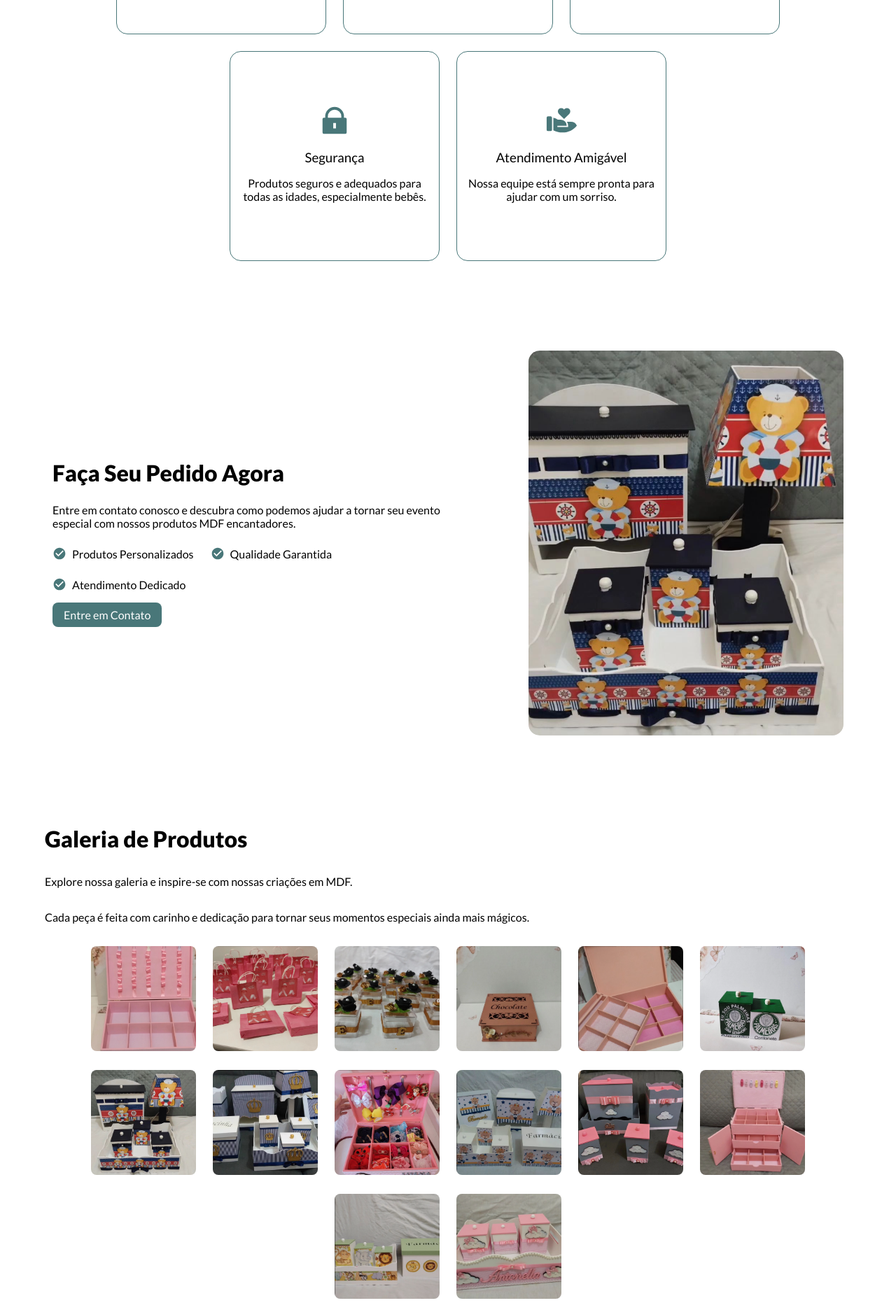
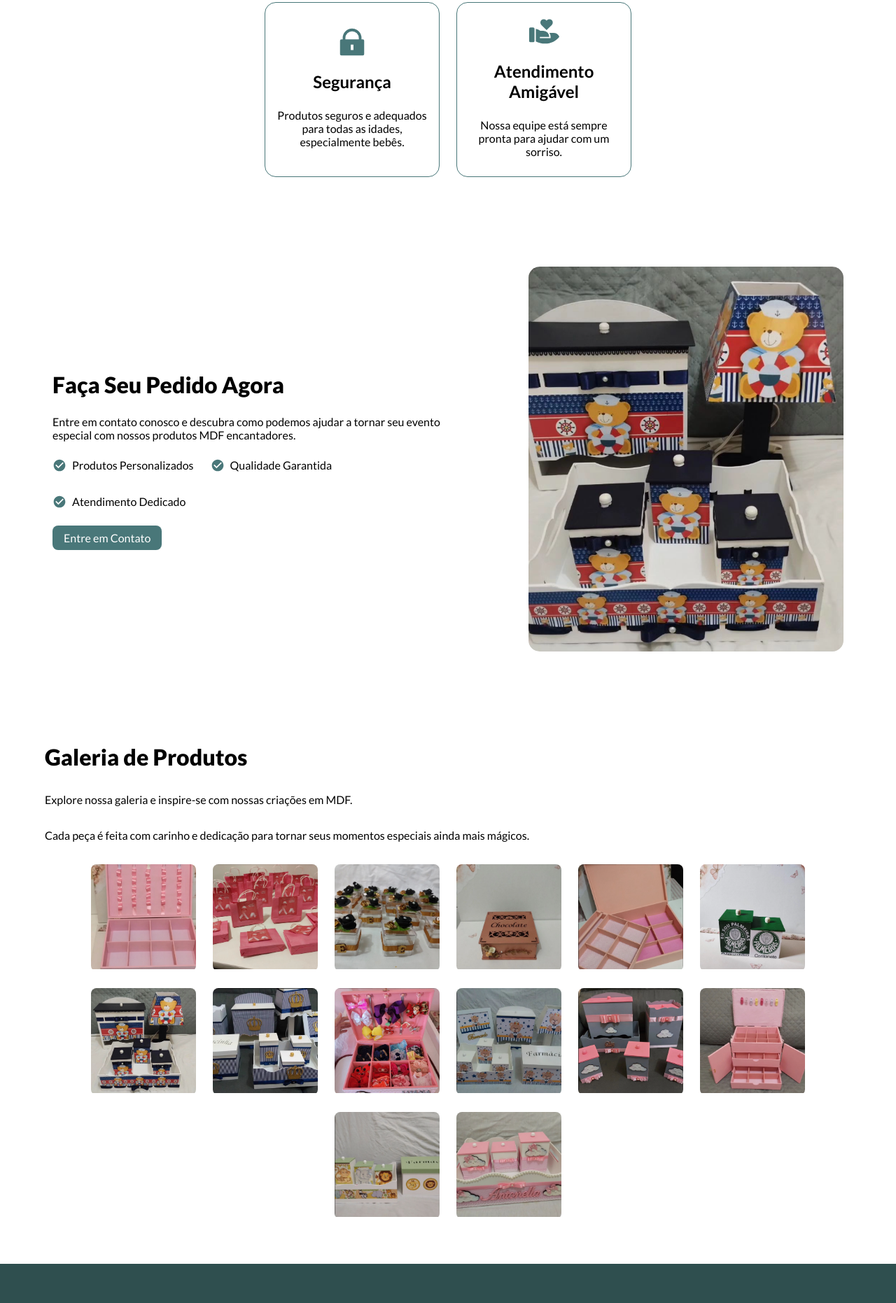
Before and after one commit to LuanCLF/Cilene-Artesanatos, a plain HTML site: page index.html in a window 1280 px wide. Shown: the part 888-2750 px from the top of the page at 70% size. Drawn offline with Linux system fonts and the light colour scheme.

Commit message:
feat: ajustes na estilizacao

```diff
--- a/index.html
+++ b/index.html
@@ -5,20 +5,26 @@
     <meta name="viewport" content="width=device-width, initial-scale=1.0" />
 
     <link rel="stylesheet" href="styles.css" />
+    <script src="./main.js" defer></script>
+
     <title>Cilene Artesantos</title>
   </head>
   <body>
     <header>
       <nav>
         <ul>
-          <li><a id="logo" href="index.html">C</a></li>
+          <li>
+            <a id="logo" href="index.html"
+              ><img src="./images/logo.jpg" alt="logo da página"
+            /></a>
+          </li>
           <li><a href="#contact">Contato</a></li>
         </ul>
       </nav>
     </header>
     <main>
       <section id="hero">
-        <h1>Cilene Artesanatos, Encantando Momentos Especiais</h1>
+        <h1>Cilene Artesanatos</h1>
         <p>
           Descubra como nossos produtos MDF podem transformar suas festas e
           comemorações em momentos inesquecíveis.
@@ -81,22 +87,35 @@
 
           <ul>
             <li>
+              <p>
                 <img src="./icons/check.svg" alt="ícone de check" /> Produtos
                 Personalizados
+              </p>
             </li>
             <li>
+              <p>
                 <img src="./icons/check.svg" alt="ícone de check" /> Qualidade
                 Garantida
+              </p>
             </li>
             <li>
+              <p>
                 <img src="./icons/check.svg" alt="ícone de check" /> Atendimento
                 Dedicado
+              </p>
             </li>
           </ul>
 
           <button><a href="#contact">Entre em Contato</a></button>
         </div>
-        <img id="main-img" src="./images/img7.png" alt="foto de um produto" />
+        <figure>
+          <img
+            id="main-img"
+            src="./images/img7.png"
+            alt="foto de um produto"
+            data-src="./images/img7.png"
+          />
+        </figure>
       </section>
       <section id="products">
         <h2>Galeria de Produtos</h2>
@@ -108,47 +127,130 @@
 
         <ul>
           <li>
-            <img src="./images/img1.png" alt="foto de um dos produtos" />
+            <figure>
+              <img
+                src="./images/img1.png"
+                alt="foto de um dos produtos"
+                data-src="./images/img1.png"
+              />
+            </figure>
           </li>
           <li>
-            <img src="./images/img2.png" alt="foto de um dos produtos" />
+            <figure>
+              <img
+                src="./images/img2.png"
+                alt="foto de um dos produtos"
+                data-src="./images/img2.png"
+              />
+            </figure>
           </li>
           <li>
-            <img src="./images/img3.png" alt="foto de um dos produtos" />
+            <figure>
+              <img
+                src="./images/img3.png"
+                alt="foto de um dos produtos"
+                data-src="./images/img3.png"
+              />
+            </figure>
           </li>
           <li>
-            <img src="./images/img4.png" alt="foto de um dos produtos" />
-          </li>
-
-          <li>
-            <img src="./images/img5.png" alt="foto de um dos produtos" />
+            <figure>
+              <img
+                src="./images/img4.png"
+                alt="foto de um dos produtos"
+                data-src="./images/img4.png"
+              />
+            </figure>
           </li>
           <li>
-            <img src="./images/img6.png" alt="foto de um dos produtos" />
+            <figure>
+              <img
+                src="./images/img5.png"
+                alt="foto de um dos produtos"
+                data-src="./images/img5.png"
+              />
+            </figure>
           </li>
           <li>
-            <img src="./images/img7.png" alt="foto de um dos produtos" />
+            <figure>
+              <img
+                src="./images/img6.png"
+                alt="foto de um dos produtos"
+                data-src="./images/img6.png"
+              />
+            </figure>
           </li>
           <li>
-            <img src="./images/img8.png" alt="foto de um dos produtos" />
+            <figure>
+              <img
+                src="./images/img7.png"
+                alt="foto de um dos produtos"
+                data-src="./images/img7.png"
+              />
+            </figure>
           </li>
           <li>
-            <img src="./images/img9.png" alt="foto de um dos produtos" />
+            <figure>
+              <img
+                src="./images/img8.png"
+                alt="foto de um dos produtos"
+                data-src="./images/img8.png"
+              />
+            </figure>
           </li>
           <li>
-            <img src="./images/img10.png" alt="foto de um dos produtos" />
+            <figure>
+              <img
+                src="./images/img9.png"
+                alt="foto de um dos produtos"
+                data-src="./images/img9.png"
+              />
+            </figure>
           </li>
           <li>
-            <img src="./images/img11.png" alt="foto de um dos produtos" />
+            <figure>
+              <img
+                src="./images/img10.png"
+                alt="foto de um dos produtos"
+                data-src="./images/img10.png"
+              />
+            </figure>
           </li>
           <li>
-            <img src="./images/img12.png" alt="foto de um dos produtos" />
+            <figure>
+              <img
+                src="./images/img11.png"
+                alt="foto de um dos produtos"
+                data-src="./images/img11.png"
+              />
+            </figure>
           </li>
           <li>
-            <img src="./images/img13.png" alt="foto de um dos produtos" />
+            <figure>
+              <img
+                src="./images/img12.png"
+                alt="foto de um dos produtos"
+                data-src="./images/img12.png"
+              />
+            </figure>
           </li>
           <li>
-            <img src="./images/img14.png" alt="foto de um dos produtos" />
+            <figure>
+              <img
+                src="./images/img13.png"
+                alt="foto de um dos produtos"
+                data-src="./images/img13.png"
+              />
+            </figure>
+          </li>
+          <li>
+            <figure>
+              <img
+                src="./images/img14.png"
+                alt="foto de um dos produtos"
+                data-src="./images/img14.png"
+              />
+            </figure>
           </li>
         </ul>
       </section>
--- /dev/null
+++ b/main.js
@@ -0,0 +1,16 @@
+// lightbox.js
+const images = document.querySelectorAll("img[data-src]");
+
+images.forEach((img) => {
+  img.addEventListener("click", () => {
+    const largeImageSrc = img.getAttribute("data-src");
+    openLightbox(largeImageSrc);
+  });
+});
+
+function openLightbox(src) {
+  // Lógica para exibir a imagem ampliada (por exemplo, em uma sobreposição)
+  // Você pode criar uma sobreposição personalizada ou usar uma biblioteca como Lightbox2.
+  // Exemplo simplificado:
+  window.open(src, "_blank"); // Abre a imagem em uma nova guia
+}
--- a/styles.css
+++ b/styles.css
@@ -13,6 +13,9 @@
   --font-bolder: 900;
 
   --tam-size-1: 8px;
+  --tam-size-1-2: 10px;
+  --tam-size-1-3: 12px;
+  --tam-size-1-4: 14px;
   --tam-size-2: 16px;
   --tam-size-3: 24px;
   --tam-size-4: 32px;
@@ -48,6 +51,18 @@ h1 {
   font-weight: var(--font-bolder);
 
   margin-bottom: var(--tam-size-2);
+
+  @media (max-width: 1100px) {
+    font-size: var(--tam-size-5);
+  }
+
+  @media (max-width: 900px) {
+    font-size: var(--tam-size-4);
+  }
+
+  @media (max-width: 700px) {
+    font-size: var(--tam-size-3);
+  }
 }
 
 h2 {
@@ -55,11 +70,44 @@ h2 {
   font-weight: var(--font-bolder);
 
   margin-bottom: var(--tam-size-1);
+
+  @media (max-width: 1100px) {
+    font-size: var(--tam-size-3);
+  }
+
+  @media (max-width: 700px) {
+    font-size: var(--tam-size-2);
+  }
+}
+
+h3 {
+  font-size: var(--tam-size-3);
+  font-weight: var(--font-bold);
+
+  margin-bottom: var(--tam-size-1);
+
+  @media (max-width: 1100px) {
+    font-size: var(--tam-size-2);
+  }
+
+  @media (max-width: 700px) {
+    font-size: var(--tam-size-1-4);
+  }
 }
 
 p {
   font-size: var(--tam-size-2);
   margin-bottom: var(--tam-size-1);
+
+  max-width: 700px;
+
+  @media (max-width: 1100px) {
+    font-size: var(--tam-size-1-4);
+  }
+
+  @media (max-width: 700px) {
+    font-size: var(--tam-size-1-3);
+  }
 }
 
 a {
@@ -68,9 +116,20 @@ a {
 
   font-size: var(--tam-size-2);
   font-weight: var(--font-bolder);
+
+  @media (max-width: 700px) {
+    font-size: var(--tam-size-1-4);
+  }
+
+  @media (max-width: 500px) {
+    font-size: var(--tam-size-1-3);
+  }
 }
 
 button {
+  display: flex;
+  align-items: center;
+
   cursor: pointer;
 
   background-color: var(--detail-color);
@@ -104,20 +163,33 @@ header {
   nav {
     ul {
       display: flex;
-      justify-content: center;
+      justify-content: space-around;
       align-items: center;
-      gap: var(--tam-size-20);
 
       @media (max-width: 650px) {
         justify-content: space-between;
       }
 
       li {
-        #logo {
-          font-size: var(--tam-size-5);
-          font-weight: var(--font-bolder);
+        a {
+          font-size: var(--tam-size-3);
+          font-weight: var(--font-bold);
 
+          @media (max-width: 600px) {
+            font-size: var(--tam-size-2);
+          }
+
+          transition: 0.3s;
+
+          &:hover {
             color: var(--detail-color);
+          }
+          img {
+            width: var(--tam-size-10);
+            height: auto;
+
+            object-fit: cover;
+          }
         }
       }
     }
@@ -137,8 +209,6 @@ main {
     }
 
     p {
-      max-width: 750px;
-
       margin-bottom: var(--tam-size-3);
     }
   }
@@ -148,6 +218,8 @@ main {
     flex-direction: column;
     align-items: center;
 
+    text-align: center;
+
     gap: var(--tam-size-3);
 
     ul {
@@ -156,6 +228,8 @@ main {
       justify-content: center;
 
       gap: var(--tam-size-3);
+
+      max-width: 800px;
       li {
         display: flex;
         flex-direction: column;
@@ -166,13 +240,20 @@ main {
 
         gap: var(--tam-size-2);
 
-        width: 300px;
-        height: 300px;
+        width: 250px;
+        height: 250px;
 
         padding: var(--tam-size-2);
 
         border: 1px solid var(--detail-color);
         border-radius: var(--tam-size-2);
+
+        @media (max-width: 600px) {
+          width: 200px;
+          height: 200px;
+
+          padding: var(--tam-size-1);
+        }
       }
     }
   }
@@ -198,10 +279,12 @@ main {
 
         gap: var(--tam-size-3);
         li {
+          p {
             display: flex;
             align-items: center;
 
             gap: var(--tam-size-1);
+          }
         }
       }
     }
@@ -213,9 +296,21 @@ main {
 
       border-radius: var(--tam-size-2);
 
-      @media (max-width: 1207px) {
+      cursor: zoom-in;
+
+      @media (max-width: 1256px) {
         width: 350px;
         height: 450px;
+      }
+
+      @media (max-width: 1000px) {
+        width: 300px;
+        height: 400px;
+      }
+
+      @media (max-width: 400px) {
+        width: 250px;
+        height: 350px;
       }
     }
   }
@@ -234,13 +329,24 @@ main {
 
       gap: var(--tam-size-3);
       li {
+        figure {
+          position: relative;
+          overflow: hidden;
+          border-radius: var(--tam-size-1);
+
           img {
             width: 150px;
             height: 150px;
-
+            transition: transform 0.3s ease;
             object-fit: cover;
 
+            cursor: zoom-in;
+
+            &:hover {
+              transform: scale(1.2);
               border-radius: var(--tam-size-1);
+            }
+          }
         }
       }
     }
@@ -251,6 +357,8 @@ footer {
   display: flex;
   flex-direction: column;
   align-items: center;
+
+  text-align: center;
 
   gap: var(--tam-size-4);
 
```
Also changed, not shown: images/logo.jpg (added). Lines whose indentation alone changed are shown as unchanged.
